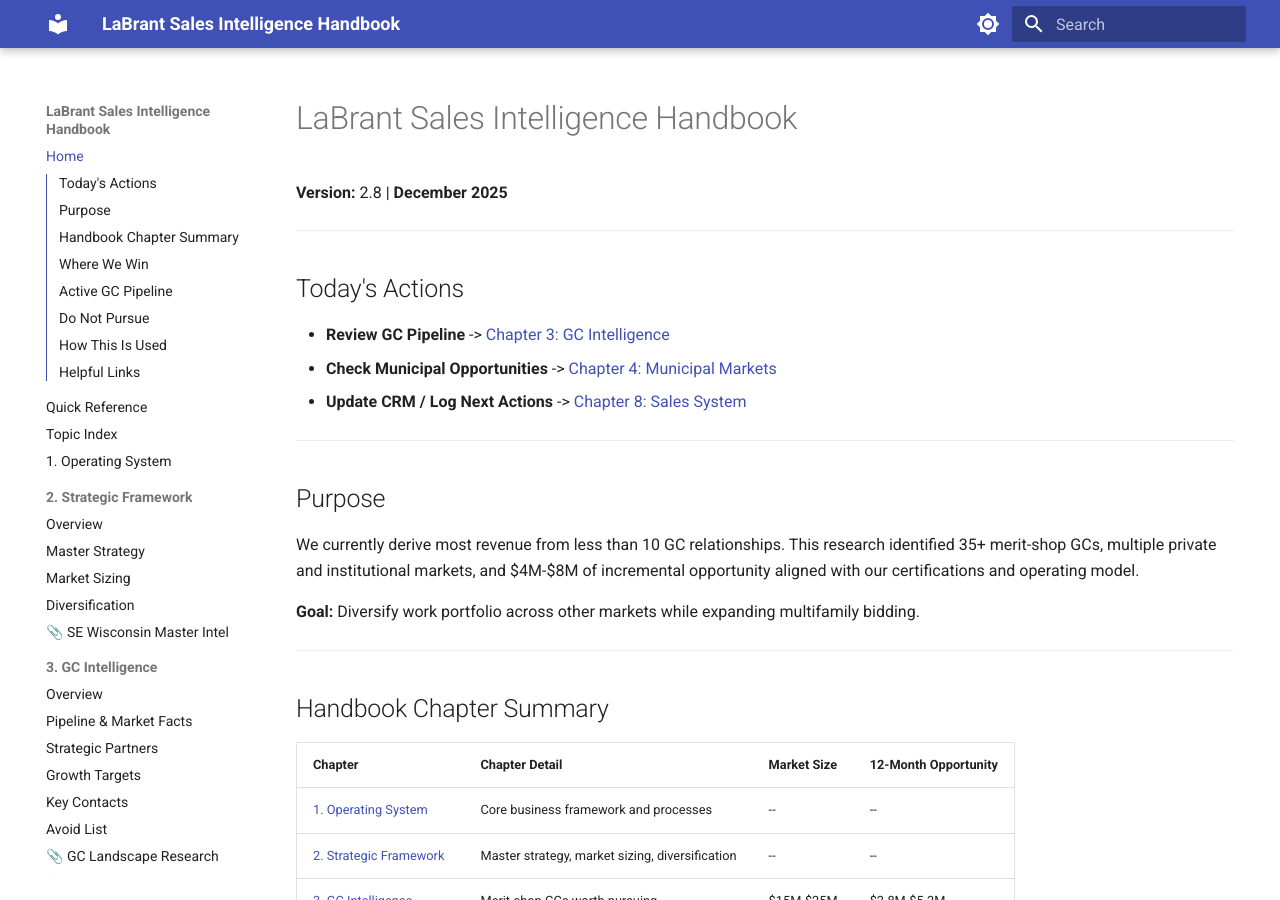
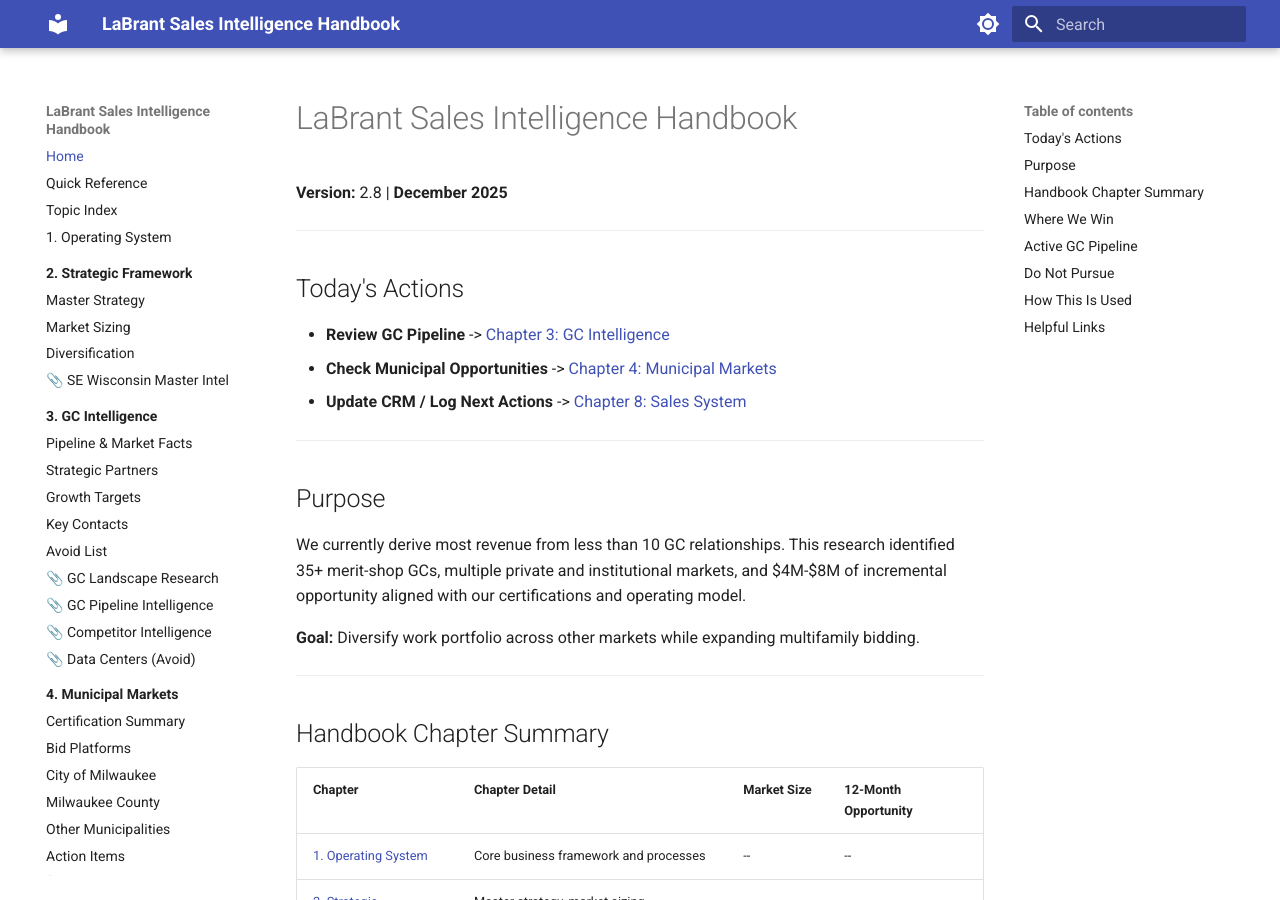
Before and after one commit to LaBrant-Associates-LLC/sales-intelligence-handbook, an MkDocs documentation site: the page built from docs/index.md, in a window 1280 px wide and 900 px high. Built offline with MkDocs 1.6.1 and Material for MkDocs 9.7.7, drawn with Linux system fonts in a browser that asks for light colours.

Commit message:
Fix nav: collapsed sections + right-side TOC
- Remove navigation.expand (sections collapsed by default)
- Remove toc.integrate (page TOC now on right sidebar)
- Add navigation.indexes (clickable section headers)
- Add toc extension with permalink and depth settings

🤖 Generated with [Claude Code](https://claude.com/claude-code)

Co-Authored-By: Claude Opus 4.5 <noreply@anthropic.com>

```diff
--- a/mkdocs.yml
+++ b/mkdocs.yml
@@ -17,10 +17,9 @@ theme:
         name: Switch to light mode
   features:
     - navigation.sections
-    - navigation.expand
+    - navigation.indexes
     - navigation.top
     - search.highlight
-    - toc.integrate
 
 nav:
   - Home: index.md
@@ -104,3 +103,6 @@ markdown_extensions:
   - admonition
   - pymdownx.details
   - pymdownx.superfences
+  - toc:
+      permalink: true
+      toc_depth: 3
```
